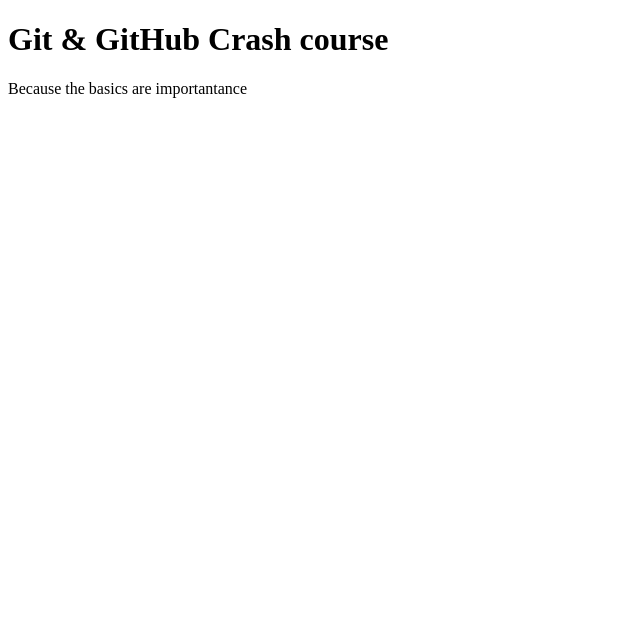
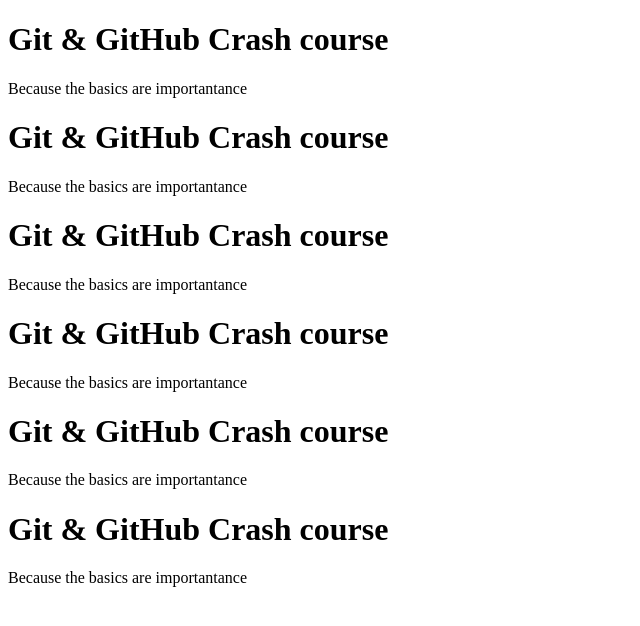
Before and after one commit to bmokase3093/Git-Refresher, a plain HTML site: page index.html in a window 1280 px wide. Shown: the whole page, without its empty margins (0-640 px from the left). Drawn offline with Linux system fonts and the light colour scheme.

Commit message:
update feature branch

```diff
--- a/index.html
+++ b/index.html
@@ -9,5 +9,15 @@
   <body>
     <h1>Git & GitHub Crash course</h1>
     <p>Because the basics are importantance</p>
+     <h1>Git & GitHub Crash course</h1>
+    <p>Because the basics are importantance</p>
+     <h1>Git & GitHub Crash course</h1>
+    <p>Because the basics are importantance</p>
+     <h1>Git & GitHub Crash course</h1>
+    <p>Because the basics are importantance</p>
+     <h1>Git & GitHub Crash course</h1>
+    <p>Because the basics are importantance</p>
+     <h1>Git & GitHub Crash course</h1>
+    <p>Because the basics are importantance</p>
   </body>
 </html>
```
